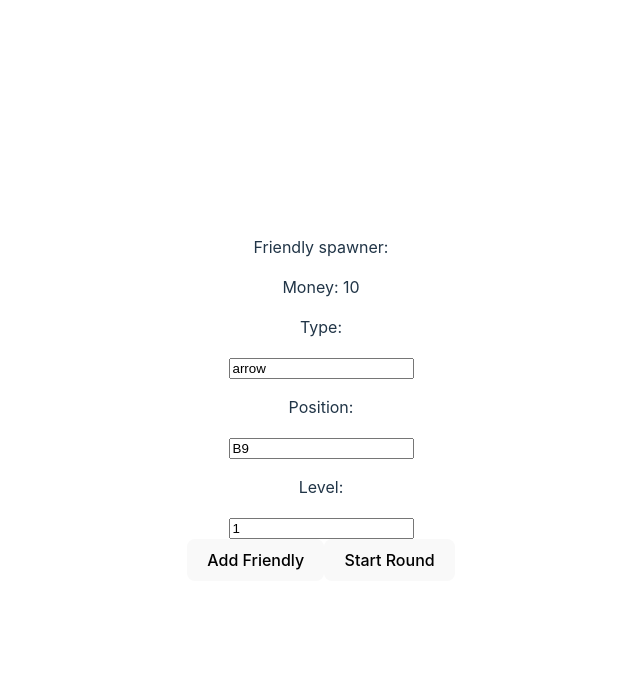
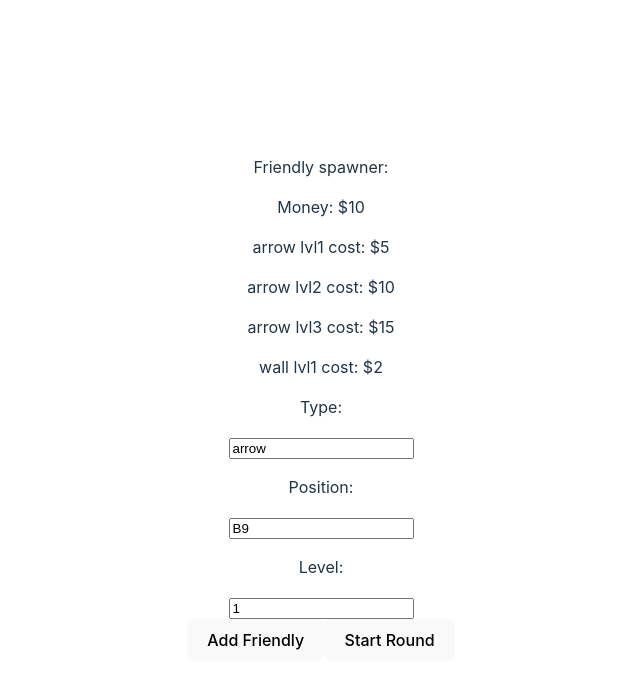
Before and after one commit to daefron/spreadsheet-creep, a React (Vite) app: page / in a window 1280 px wide. Shown: the top 688 px of the page, without its empty margins (319-959 px from the left). Built offline with nearby package versions, Linux system fonts and the light colour scheme.

Commit message:
added purchasable entity list also added wall entity

```diff
--- a/src/Game Logic/Engine.jsx
+++ b/src/Game Logic/Engine.jsx
@@ -116,6 +116,22 @@ export default function EngineOutput() {
           speed: 0 * 30,
           value: 15,
           neededExp: 30,
+        },
+      },
+    },
+    wall: {
+      type: "wall",
+      enemy: false,
+      levels: {
+        lvl1: {
+          lvl: 1,
+          hp: 10,
+          dmg: 0,
+          range: 0,
+          rate: 0 * 30,
+          speed: 0 * 30,
+          value: 2,
+          neededExp: 100,
         },
       },
     },
@@ -567,6 +583,32 @@ export default function EngineOutput() {
     }
   }
 
+  //makes a list of purchasble entities
+  function Purchasables() {
+    let entityArray = Object.entries(entityList);
+    let friendlyEntityArray = entityArray.filter((entity) => !entity[1].enemy);
+    //removes king from array
+    friendlyEntityArray.pop();
+    let parsedFriendlyEntityArray = [];
+    friendlyEntityArray.forEach((entity) => {
+      let name = entity[0];
+      let levels = Object.entries(Object.entries(entity[1])[2][1]);
+      levels.forEach((level) => {
+        console.log(level[1]);
+        parsedFriendlyEntityArray.push(name + " lvl" + level[1].lvl + " cost: $" + level[1].value);
+      });
+    });
+    return (
+      <div>
+        {parsedFriendlyEntityArray.map((entity) => {
+          return (
+            <p key={entity}>{entity}</p>
+          )
+        })}
+      </div>
+    )
+  }
+
   //determines if position for friendly spawn is allowed
   function friendlyPositionChecker(friendlyPosition, friendlyType) {
     let positionAllowed = true;
@@ -702,7 +744,8 @@ export default function EngineOutput() {
     <>
       <div>
         <p>Friendly spawner:</p>
-        <p>Money: {bank}</p>
+        <p>Money: ${bank}</p>
+        <Purchasables></Purchasables>
         <p>Type:</p>
         <input value={friendlyType} onChange={updateFriendlyType}></input>
         <p>Position:</p>
```
